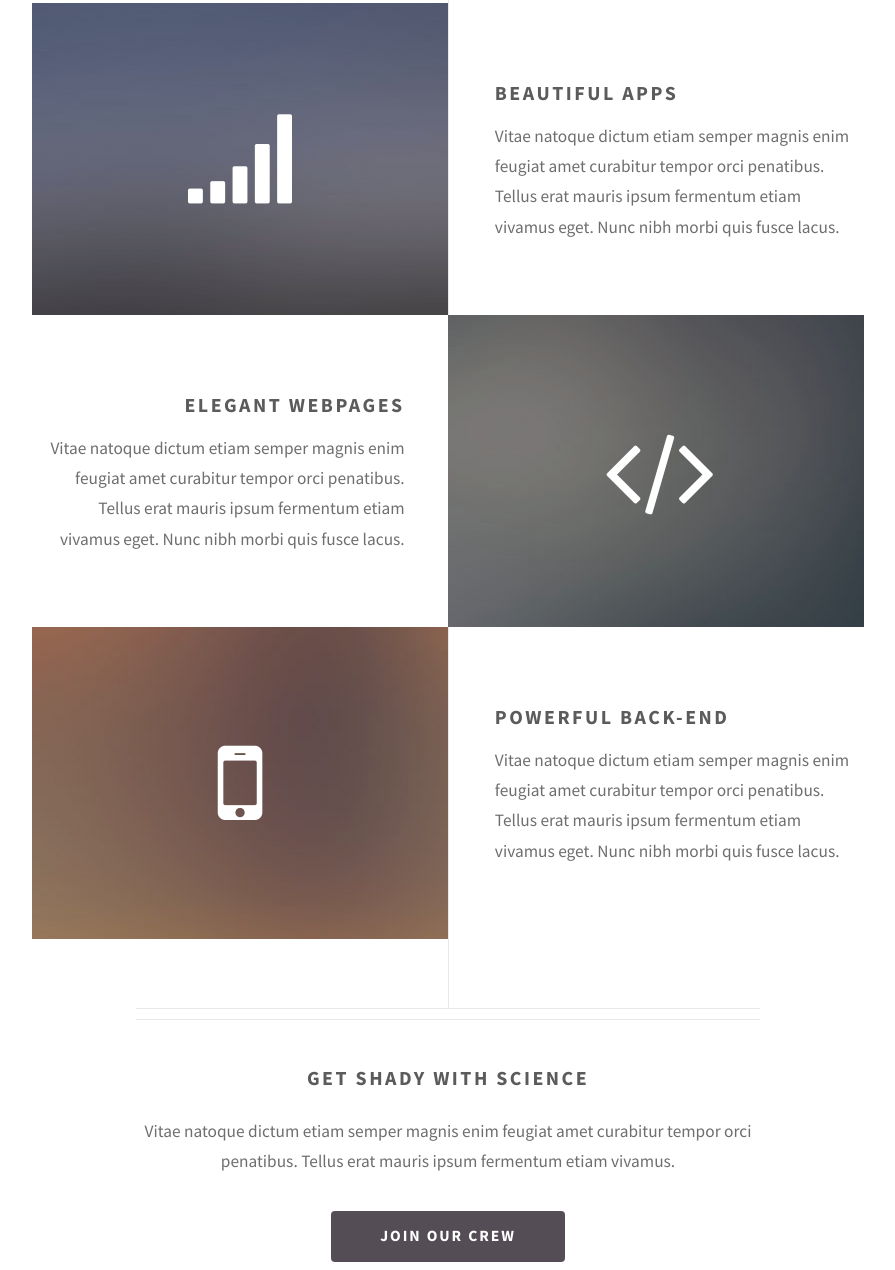
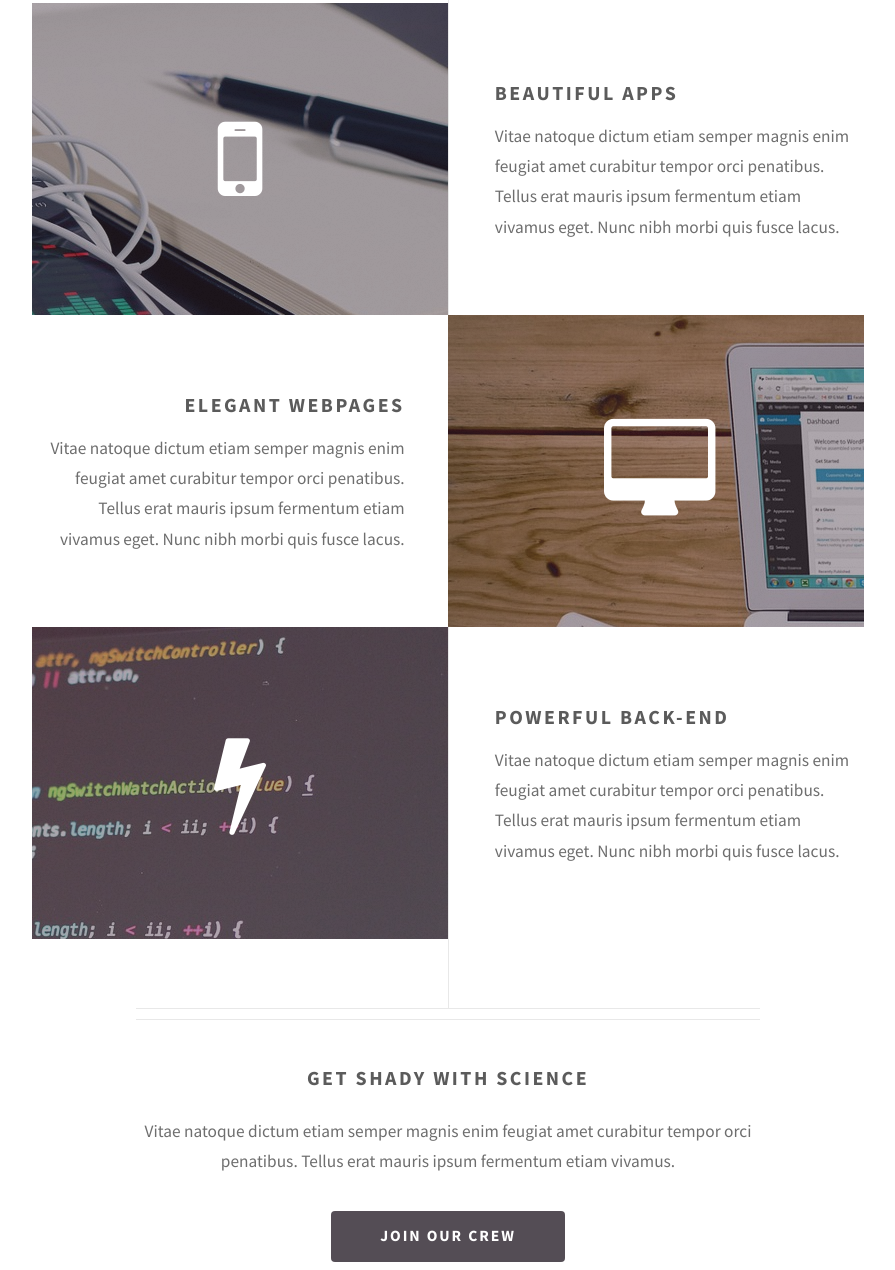
Before and after one commit to tonymuu/tonymuu.github.io-old, a plain HTML site: page index.html in a window 1280 px wide. Shown: the part 929-2199 px from the top of the page, without its empty margins (192-1087 px from the left). Drawn offline with Linux system fonts and the light colour scheme.

Commit message:
about section images

```diff
--- a/assets/sass/main.scss
+++ b/assets/sass/main.scss
@@ -350,7 +350,7 @@
 			display: block;
 			height: 100%;
 			left: 0;
-			opacity: 0.2;
+			opacity: 0.5;
 			position: absolute;
 			top: 0;
 			width: 100%;
--- a/index.html
+++ b/index.html
@@ -41,21 +41,21 @@
 
 				<div class="box alt container">
 					<section class="feature left">
-						<a href="#" class="image icon fa-signal"><img src="images/pic01.jpg" alt="" /></a>
+						<a href="#" class="image icon fa-mobile"><img src="images/phone.jpg" alt="" /></a>
 						<div class="content">
 							<h3>Beautiful Apps</h3>
 							<p>Vitae natoque dictum etiam semper magnis enim feugiat amet curabitur tempor orci penatibus. Tellus erat mauris ipsum fermentum etiam vivamus eget. Nunc nibh morbi quis fusce lacus.</p>
 						</div>
 					</section>
 					<section class="feature right">
-						<a href="#" class="image icon fa-code"><img src="images/pic02.jpg" alt="" /></a>
+						<a href="#" class="image icon fa-desktop"><img src="images/website.jpg" alt="" /></a>
 						<div class="content">
 							<h3>Elegant Webpages</h3>
 							<p>Vitae natoque dictum etiam semper magnis enim feugiat amet curabitur tempor orci penatibus. Tellus erat mauris ipsum fermentum etiam vivamus eget. Nunc nibh morbi quis fusce lacus.</p>
 						</div>
 					</section>
 					<section class="feature left">
-						<a href="#" class="image icon fa-mobile"><img src="images/pic03.jpg" alt="" /></a>
+						<a href="#" class="image icon fa-bolt"><img src="images/code.jpg" alt="" /></a>
 						<div class="content">
 							<h3>Powerful Back-end</h3>
 							<p>Vitae natoque dictum etiam semper magnis enim feugiat amet curabitur tempor orci penatibus. Tellus erat mauris ipsum fermentum etiam vivamus eget. Nunc nibh morbi quis fusce lacus.</p>
```
Also changed, not shown: assets/css/main.css, images/code.jpg (added), images/phone.jpg (added), images/website.jpg (added), 3 other files.
